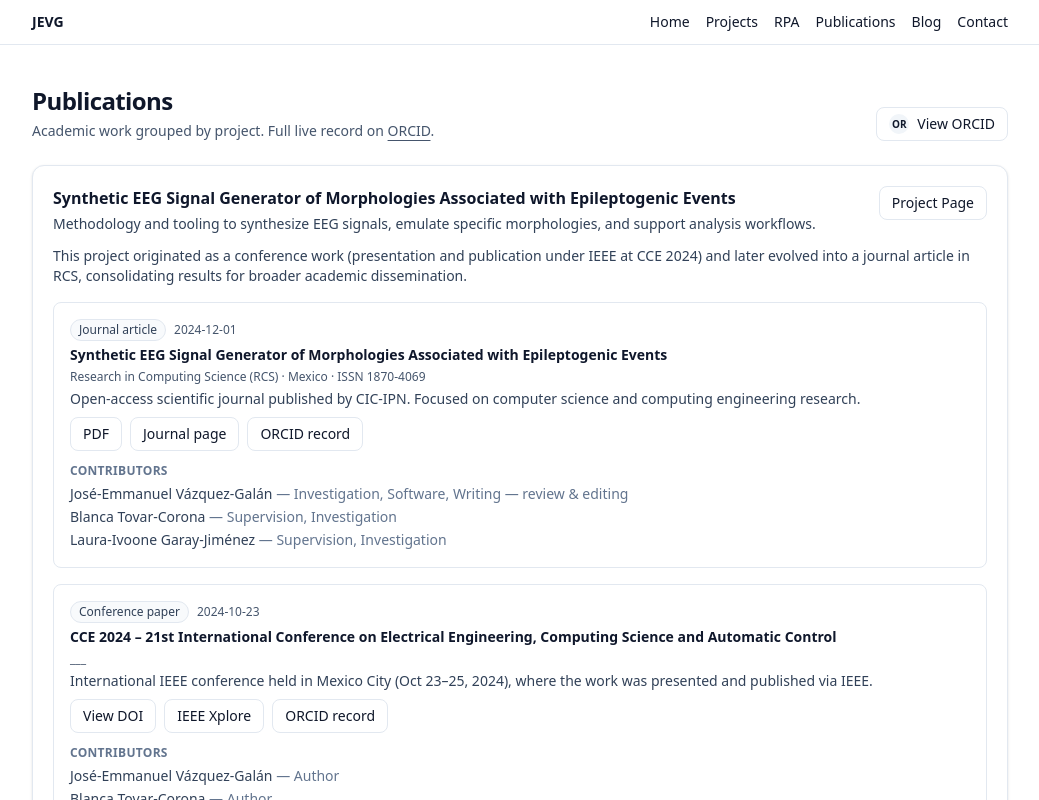
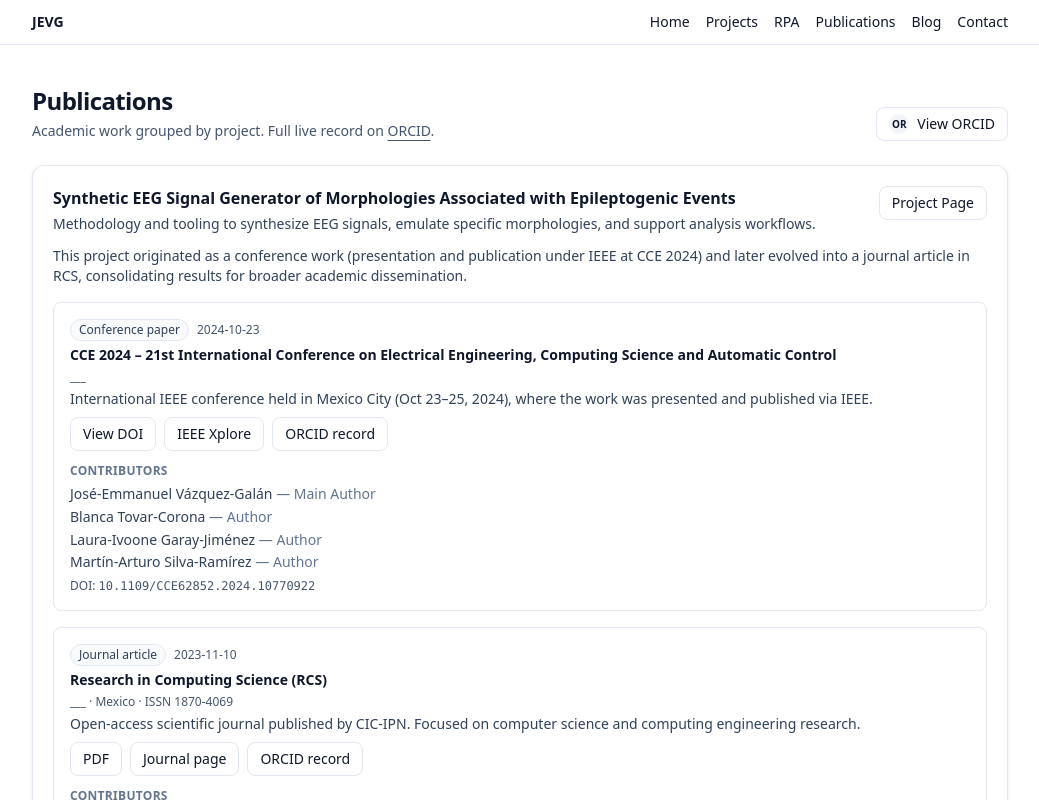
Before and after one commit to JoseEmmanuelVG/JoseEmmanuelVG.github.io, a Next.js app in the folder cv-next/: page /publications in a window 1280 px wide. Shown: the top 800 px of the page, without its empty margins (120-1159 px from the left). Built offline with nearby package versions, Linux system fonts and the light colour scheme.

Commit message:
Modify contributor role and journal article info
Updated contributor role and publication details.

```diff
--- a/cv-next/app/(site)/publications/page.tsx
+++ b/cv-next/app/(site)/publications/page.tsx
@@ -60,7 +60,7 @@ const GROUPS: ProjectGroup[] = [
           { label: "ORCID record", href: ORCID_URL },
         ],
         contributors: [
-          { name: "José-Emmanuel Vázquez-Galán", role: "Author" },
+          { name: "José-Emmanuel Vázquez-Galán", role: "Main Author" },
           { name: "Blanca Tovar-Corona", role: "Author" },
           { name: "Laura-Ivoone Garay-Jiménez", role: "Author" },
           { name: "Martín-Arturo Silva-Ramírez", role: "Author" },
@@ -69,9 +69,9 @@ const GROUPS: ProjectGroup[] = [
       {
         kind: "Journal article",
         title:
-          "Synthetic EEG Signal Generator of Morphologies Associated with Epileptogenic Events",
-        date: "2024-12-01", // aprox si no tienes el día
-        venue: "Research in Computing Science (RCS)",
+          "Research in Computing Science (RCS)",
+        date: "2023-11-10",
+        venue: "___",
         venueNote:
           "Open-access scientific journal published by CIC-IPN. Focused on computer science and computing engineering research.",
         country: "Mexico",
```
